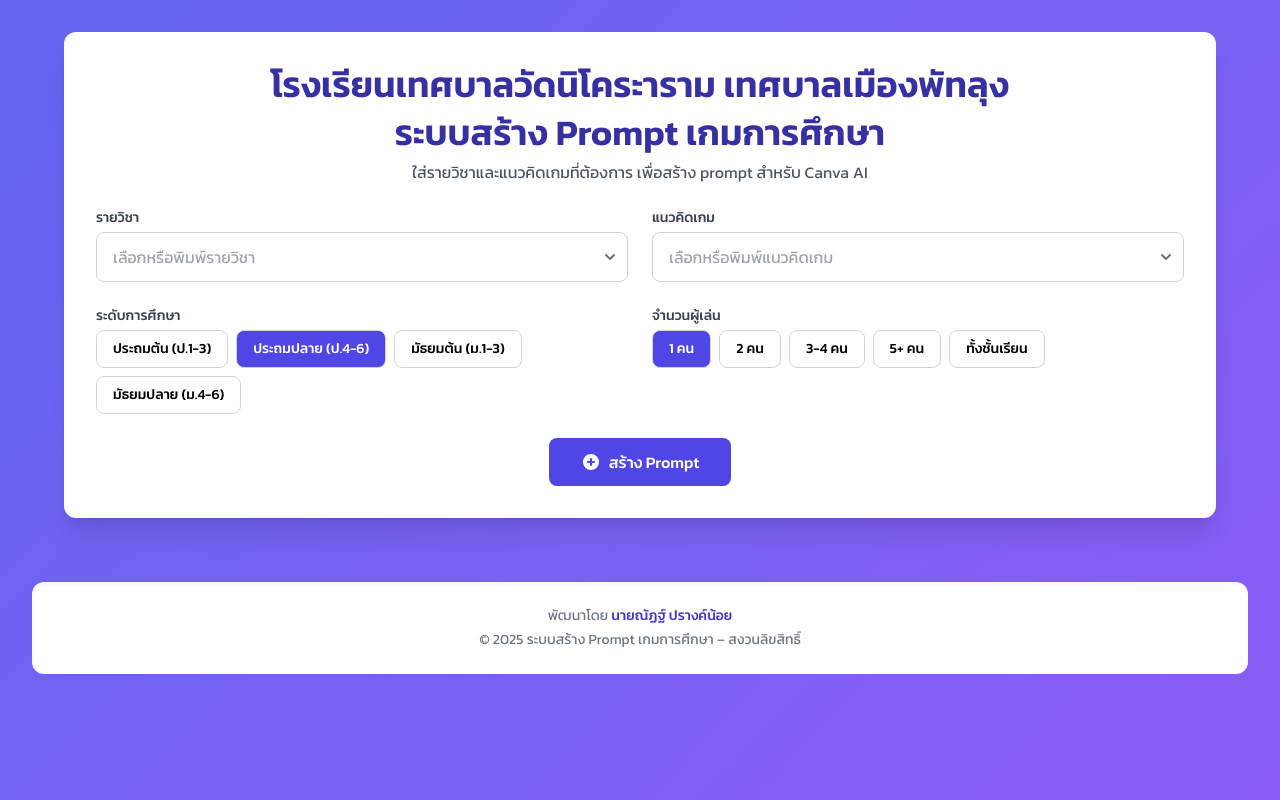
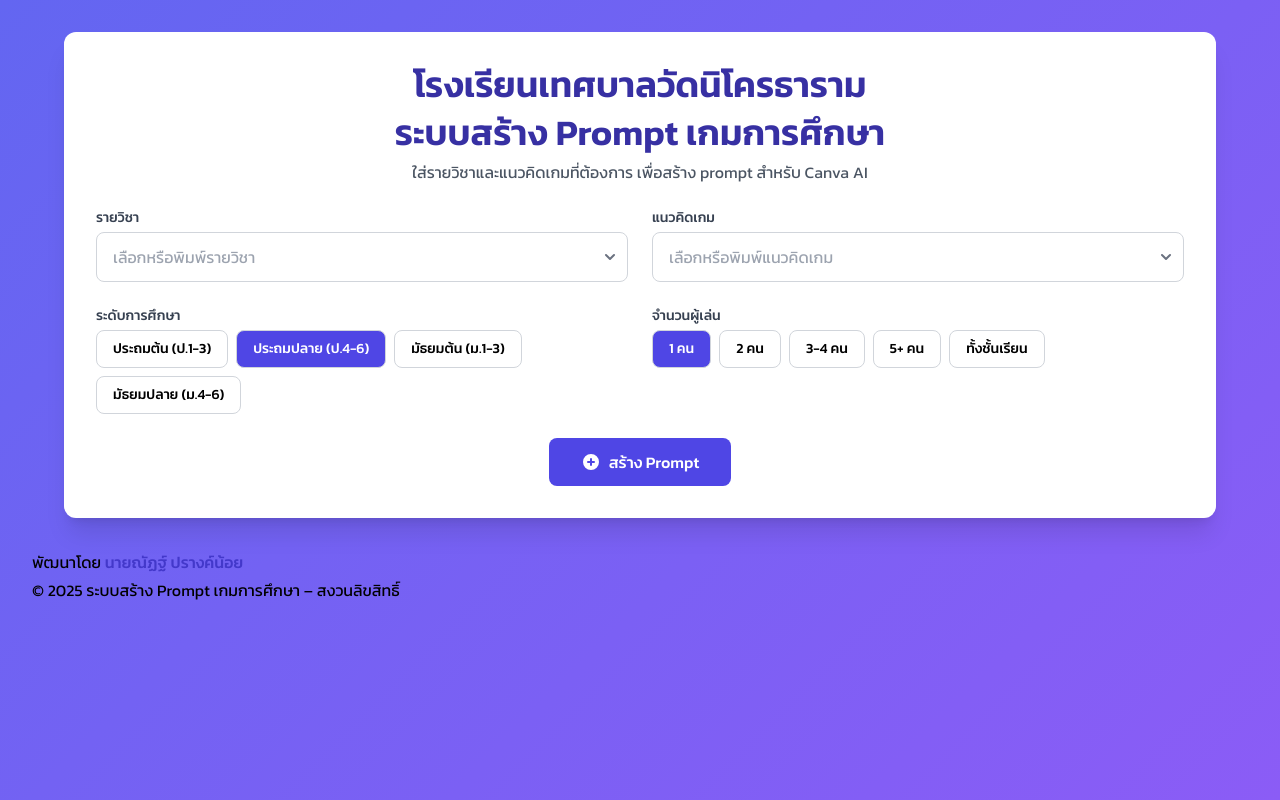
Before and after one commit to prangkhnatth/PromptGame, a plain HTML site: page index.html in a window 1280 px wide. Drawn offline with nearby package versions, Linux system fonts and the light colour scheme.

Commit message:
Update index.html

```diff
--- a/index.html
+++ b/index.html
@@ -218,7 +218,7 @@ background-color: #e0e7ff;
 
 <div class="bg-white rounded-xl shadow-xl p-6 md:p-8 mb-8">
 
-<h1 class="text-3xl md:text-4xl font-bold text-center mb-2 text-indigo-800">โรงเรียนเทศบาลวัดนิโคระาราม เทศบาลเมืองพัทลุง</h1>
+<h1 class="text-3xl md:text-4xl font-bold text-center mb-2 text-indigo-800">โรงเรียนเทศบาลวัดนิโครธาราม</h1>
 <h1 class="text-3xl md:text-4xl font-bold text-center mb-2 text-indigo-800">ระบบสร้าง Prompt เกมการศึกษา</h1>
 
 
@@ -1821,15 +1821,12 @@ dropdown.classList.add('hidden');
 </script>
 
 
-<script>(function(){function c(){var b=a.contentDocument||a.contentWindow.document;if(b){var d=b.createElement('script');d.innerHTML="window.__CF$cv$params={r:'943c24c873c099a6',t:'MTc0NzkxNTEyNy4wMDAwMDA='};var a=document.createElement('script');a.nonce='';a.src='/cdn-cgi/challenge-platform/scripts/jsd/main.js';document.getElementsByTagName('head')[0].appendChild(a);";b.getElementsByTagName('head')[0].appendChild(d)}}if(document.body){var a=document.createElement('iframe');a.height=1;a.width=1;a.style.position='absolute';a.style.top=0;a.style.left=0;a.style.border='none';a.style.visibility='hidden';document.body.appendChild(a);if('loading'!==document.readyState)c();else if(window.addEventListener)document.addEventListener('DOMContentLoaded',c);else{var e=document.onreadystatechange||function(){};document.onreadystatechange=function(b){e(b);'loading'!==document.readyState&&(document.onreadystatechange=e,c())}}}})();</script><footer class="mt-16 bg-white text-center py-6 rounded-xl shadow-inner text-sm text-gray-500">
-
-
+<script>(function(){function c(){var b=a.contentDocument||a.contentWindow.document;if(b){var d=b.createElement('script');d.innerHTML="window.__CF$cv$params={r:'943c24c873c099a6',t:'MTc0NzkxNTEyNy4wMDAwMDA='};var a=document.createElement('script');a.nonce='';a.src='/cdn-cgi/challenge-platform/scripts/jsd/main.js';document.getElementsByTagName('head')[0].appendChild(a);";b.getElementsByTagName('head')[0].appendChild(d)}}if(document.body){var a=document.createElement('iframe');a.height=1;a.width=1;a.style.position='absolute';a.style.top=0;a.style.left=0;a.style.border='none';a.style.visibility='hidden';document.body.appendChild(a);if('loading'!==document.readyState)c();else if(window.addEventListener)document.addEventListener('DOMContentLoaded',c);else{var e=document.onreadystatechange||function(){};document.onreadystatechange=function(b){e(b);'loading'!==document.readyState&&(document.onreadystatechange=e,c())}}}})();</script>
+  <p>พัฒนาโดย <span class="font-medium text-indigo-700">นายณัฏฐ์  ปรางค์น้อย</span></p>
+
+  <p class="mt-1">© 2025 ระบบสร้าง Prompt เกมการศึกษา – สงวนลิขสิทธิ์</p>
+
+</footer>
 </body>
-    <p>พัฒนาโดย <span class="font-medium text-indigo-700">นายณัฏฐ์  ปรางค์น้อย</span></p>
-
-  <p class="mt-1">© 2025 ระบบสร้าง Prompt เกมการศึกษา – สงวนลิขสิทธิ์</p>
-
-</footer>
-
 
 </html>
```
